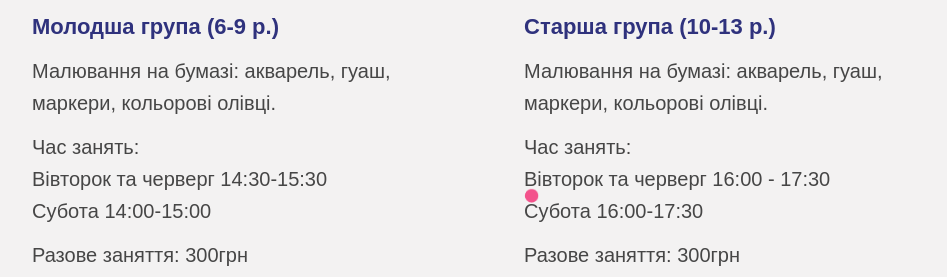
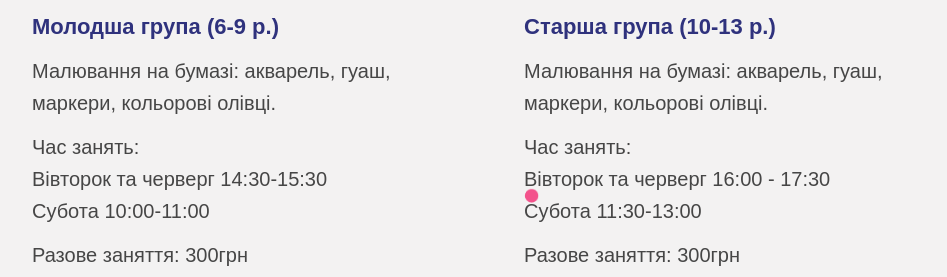
Before and after one commit to SerhiiMordvaniuk/you-art, a React (Vite) app: page / in a window 1280 px wide. Shown: the part 1925-2202 px from the top of the page, without its empty margins (156-1103 px from the left). Built offline with nearby package versions, Linux system fonts and the light colour scheme.

Commit message:
fix time

```diff
--- a/index.html
+++ b/index.html
@@ -5,7 +5,7 @@
     <meta name="viewport" content="width=device-width, initial-scale=1.0" />
     <meta
       name="description"
-      content="Творча студія YOU ART у Василькові. Групові та індивідуальні заняття для дітей."
+      content="Творча студія YOU ART у Василькові. Групові та індивідуальні заняття з малювання для дітей."
     />
     <meta
       name="keywords"
--- a/src/components/Prices/Prices.jsx
+++ b/src/components/Prices/Prices.jsx
@@ -19,7 +19,7 @@ const Prices = () => {
               <li>
                 Час занять: <br />
                 Вівторок та черверг 14:30-15:30 <br />
-                Субота 14:00-15:00
+                Субота 10:00-11:00
               </li>
               <li>
                 Разове заняття: 300грн <br />
@@ -36,7 +36,7 @@ const Prices = () => {
               <li>
                 Час занять: <br />
                 Вівторок та черверг 16:00 - 17:30 <br />
-                Субота 16:00-17:30
+                Субота 11:30-13:00
               </li>
               <li>
                 Разове заняття: 300грн <br />
```
